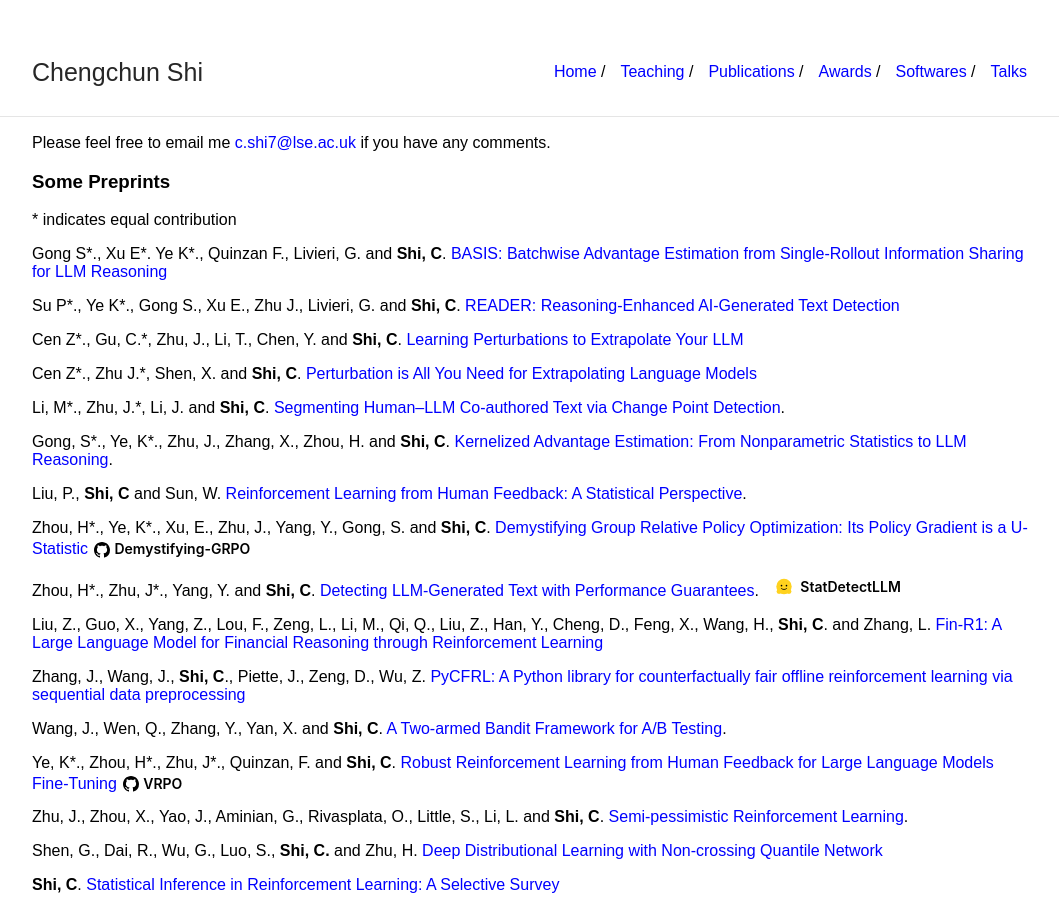
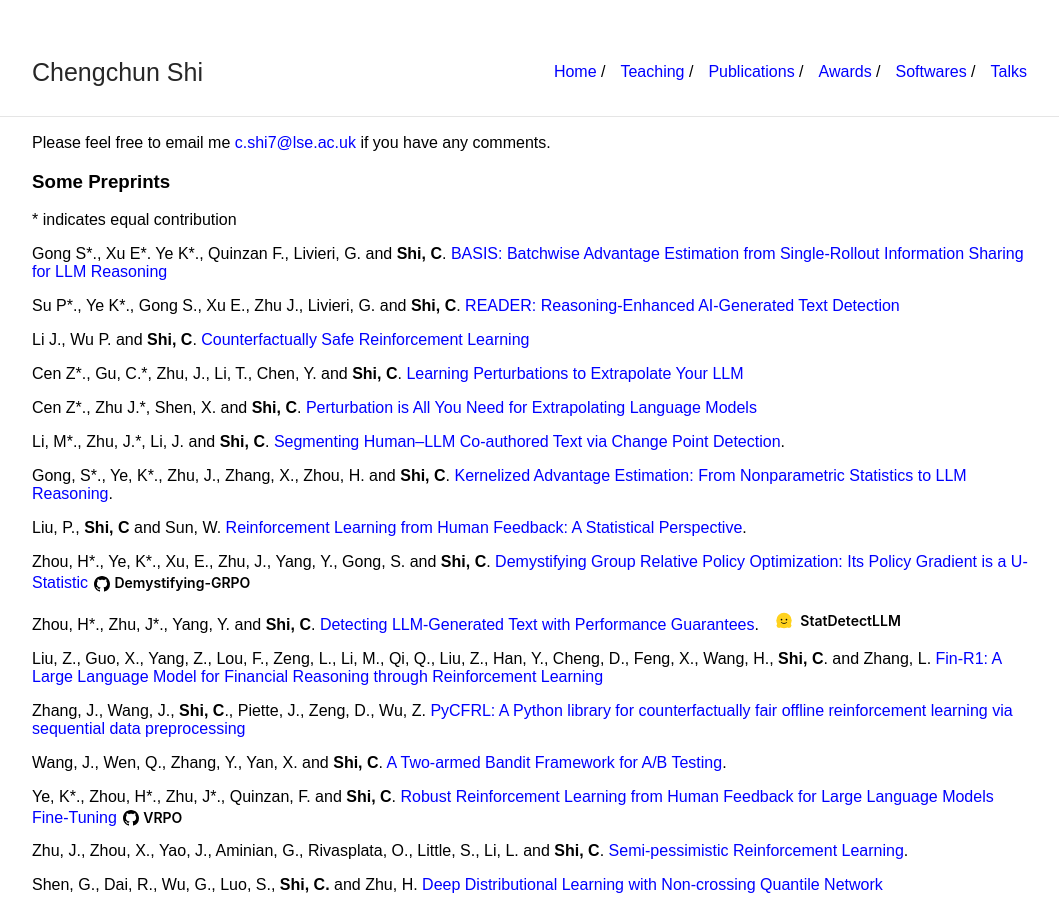
Before and after one commit to callmespring/callmespring.github.io, a Jekyll site: the page built from publication.md, in a window 1280 px wide and 900 px high. Shown: the whole window, without its empty margins (108-1167 px from the left). Built offline with Jekyll 4.4.1, drawn with Linux system fonts in a browser that asks for light colours.

Commit message:
Update publication.md

```diff
--- a/publication.md
+++ b/publication.md
@@ -15,6 +15,8 @@
 Sharing for LLM Reasoning](https://arxiv.org/pdf/2605.27293)
 
 Su P\*., Ye K\*., Gong S., Xu E., Zhu J., Livieri, G. and **Shi, C**. [READER: Reasoning-Enhanced AI-Generated Text Detection](https://arxiv.org/pdf/2605.25281)
+
+Li J., Wu P. and **Shi, C**. [Counterfactually Safe Reinforcement Learning](https://arxiv.org/abs/2605.25114)
 
 Cen Z\*., Gu, C.\*, Zhu, J., Li, T., Chen, Y. and **Shi, C**. [Learning Perturbations to Extrapolate Your LLM](https://arxiv.org/pdf/2605.13284)
 
```
